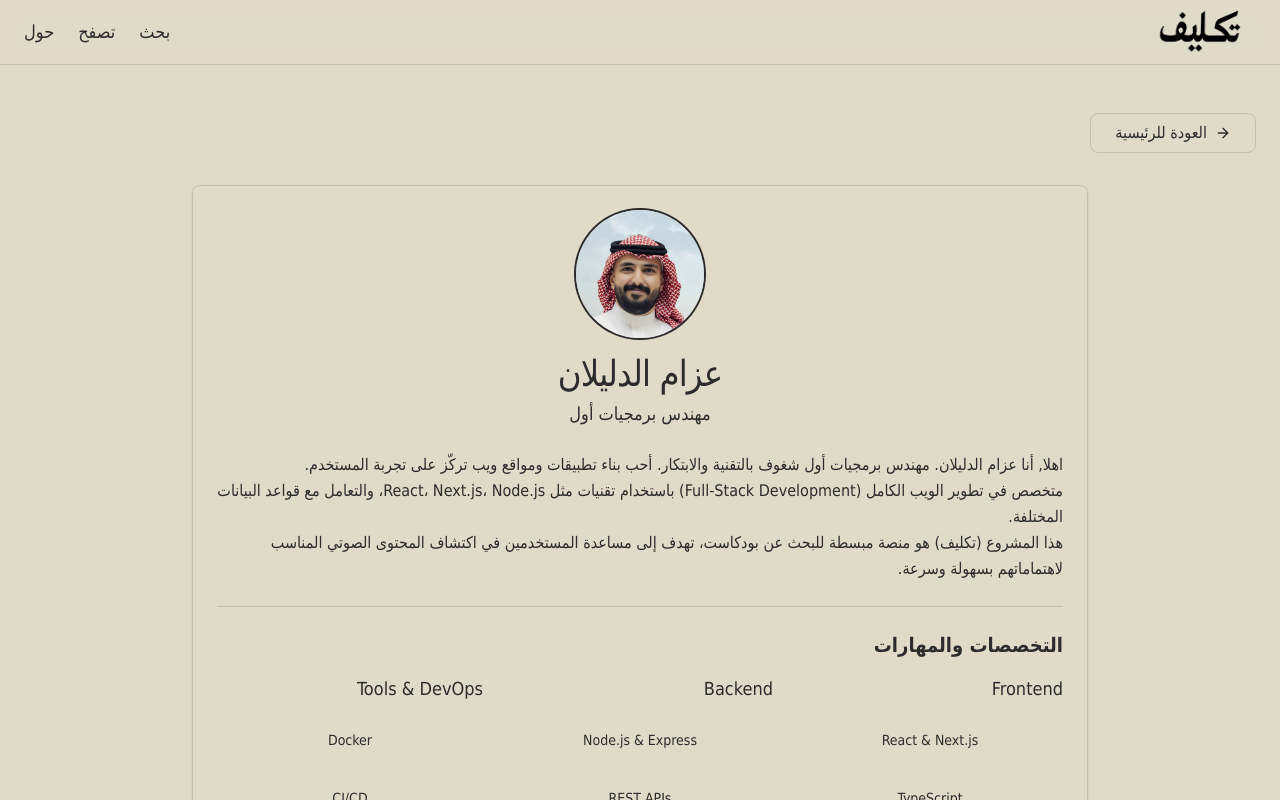
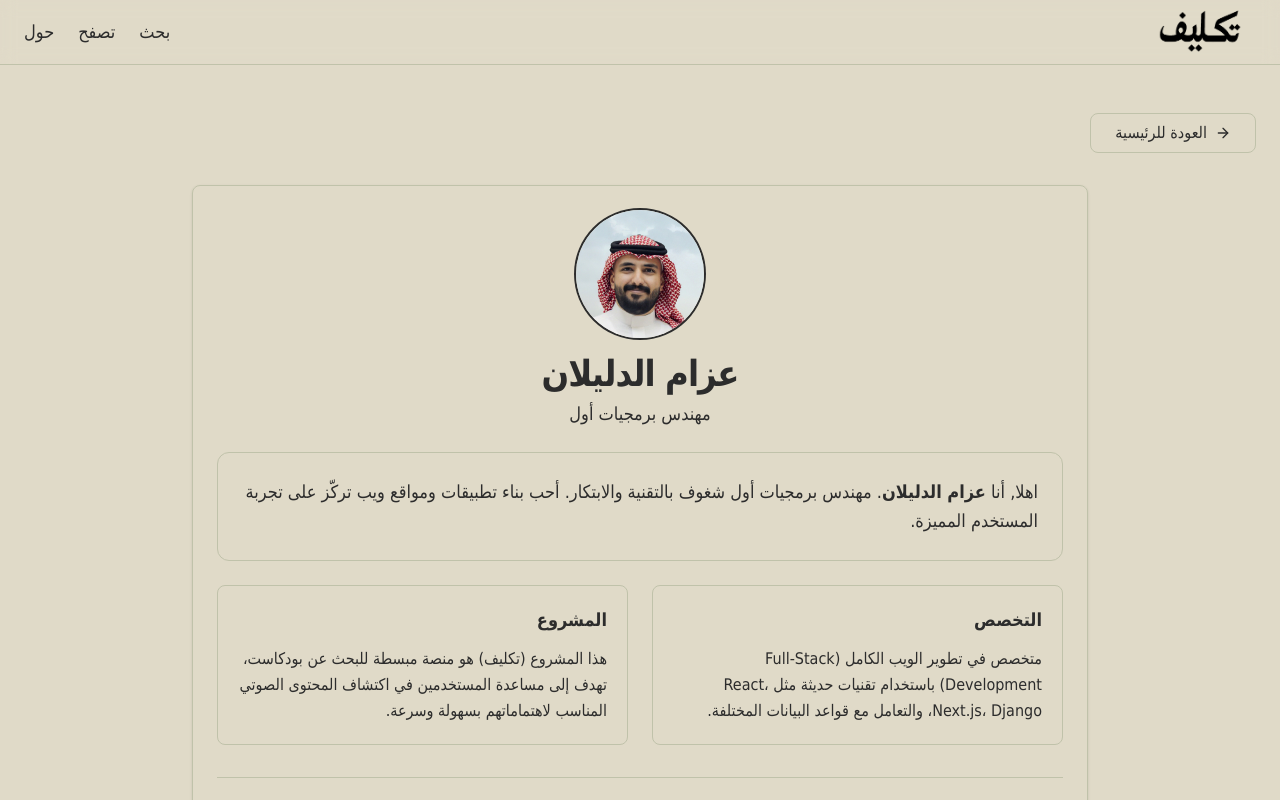
Before and after one commit to Azzam-Aldulaylan/Taklif, a Next.js app in the folder frontend/: page / in a window 1280 px wide. Both pictures are taken after a click on the button "حول". Shown: the top 800 px of the page. Built offline with nearby package versions, Linux system fonts and the light colour scheme; no server answers.

Commit message:
Refactor About Page

```diff
--- a/frontend/src/components/about-page.tsx
+++ b/frontend/src/components/about-page.tsx
@@ -10,24 +10,38 @@ interface AboutPageProps {
   onBack: () => void;
 }
 
-const SKILLS_CATEGORIES = [
+const skillsCategories = [
   {
     title: "Frontend",
-    skills: ["React & Next.js", "TypeScript", "Tailwind CSS", "UI/UX Design"]
+    skills: [
+      "React & Next.js",
+      "React Native",
+      "TypeScript",
+      "Tailwind CSS",
+      "UI/UX Design",
+    ],
   },
   {
     title: "Backend",
-    skills: ["Node.js & Express", "REST APIs", "PostgreSQL"]
+    skills: ["Django", "PHP Laravel", "NestJS", "REST APIs", "MySQL/PostgreSQL"],
   },
   {
     title: "Tools & DevOps",
-    skills: ["Docker", "CI/CD", "ArgoCD / Sentry / Grafana"]
-  }
+    skills: ["Docker", "CI/CD", "ArgoCD", "Sentry", "Grafana"],
+  },
 ];
 
-const CONTACT_INFO = [
-  { icon: Mail, text: "Aldulaylan.A@gmail.com" },
-  { icon: Globe, text: "LinkedIn" },
+const contactInfo = [
+  {
+    icon: Mail,
+    text: "Aldulaylan.A@gmail.com",
+    link: "mailto:Aldulaylan.A@gmail.com",
+  },
+  {
+    icon: Globe,
+    text: "LinkedIn",
+    link: "https://sa.linkedin.com/in/a-aldulaylan",
+  },
 ];
 
 export function AboutPage({ onBack }: AboutPageProps) {
@@ -57,28 +71,47 @@ export function AboutPage({ onBack }: AboutPageProps) {
                   className="w-full h-full object-cover"
                 />
               </div>
-              <CardTitle className="text-4xl font-light">
+              <CardTitle className="text-4xl text-primary">
                 عزام الدليلان
               </CardTitle>
               <p className="text-lg text-muted-foreground">مهندس برمجيات أول</p>
             </CardHeader>
-            <CardContent className="space-y-6">
-              <div className="prose prose-lg max-w-none text-right">
+            <CardContent className="space-y-8">
+              <div className="text-right space-y-6">
+                <div className="bg-gradient-to-r from-primary/5 to-primary/10 rounded-xl p-6 border border-primary/10">
+                  <p className="text-lg leading-relaxed text-foreground font-light">
+                    اهلا, أنا{" "}
+                    <span className="font-semibold text-primary">
+                      عزام الدليلان
+                    </span>
+                    . مهندس برمجيات أول شغوف بالتقنية والابتكار. أحب بناء
+                    تطبيقات ومواقع ويب تركّز على تجربة المستخدم المميزة.
+                  </p>
+                </div>
+
+                <div className="grid grid-cols-1 md:grid-cols-2 gap-6">
+                  <div className="bg-muted/30 rounded-lg p-5 border border-muted/50">
+                    <h4 className="text-lg font-semibold text-primary mb-3 flex items-center">
+                      التخصص
+                    </h4>
                     <p className="text-base leading-relaxed text-foreground">
-                  اهلا, أنا عزام الدليلان. مهندس برمجيات أول شغوف بالتقنية
-                  والابتكار. أحب بناء تطبيقات ومواقع ويب تركّز على تجربة
-                  المستخدم.
+                      متخصص في تطوير الويب الكامل (Full-Stack Development)
+                      باستخدام تقنيات حديثة مثل React، Next.js، Django، والتعامل
+                      مع قواعد البيانات المختلفة.
                     </p>
+                  </div>
+
+                  <div className="bg-muted/30 rounded-lg p-5 border border-muted/50">
+                    <h4 className="text-lg font-semibold text-primary mb-3 flex items-center">
+                      المشروع
+                    </h4>
                     <p className="text-base leading-relaxed text-foreground">
-                  متخصص في تطوير الويب الكامل (Full-Stack Development) باستخدام
-                  تقنيات مثل React، Next.js، Node.js، والتعامل مع قواعد البيانات
-                  المختلفة.
+                      هذا المشروع (تكليف) هو منصة مبسطة للبحث عن بودكاست، تهدف
+                      إلى مساعدة المستخدمين في اكتشاف المحتوى الصوتي المناسب
+                      لاهتماماتهم بسهولة وسرعة.
                     </p>
-                <p className="text-base leading-relaxed text-foreground">
-                  هذا المشروع (تكليف) هو منصة مبسطة للبحث عن بودكاست، تهدف إلى
-                  مساعدة المستخدمين في اكتشاف المحتوى الصوتي المناسب لاهتماماتهم
-                  بسهولة وسرعة.
-                </p>
+                  </div>
+                </div>
               </div>
 
               <div className="pt-6 border-t">
@@ -86,9 +119,9 @@ export function AboutPage({ onBack }: AboutPageProps) {
                   التخصصات والمهارات
                 </h3>
                 <div className="grid grid-cols-1 md:grid-cols-3 gap-6">
-                  {SKILLS_CATEGORIES.map((category, categoryIndex) => (
+                  {skillsCategories.map((category, categoryIndex) => (
                     <div key={categoryIndex} className="space-y-3">
-                      <h4 className="text-lg font-medium text-primary mb-3">
+                      <h4 className="text-lg font-medium text-primary text-center mb-3">
                         {category.title}
                       </h4>
                       <div className="space-y-2">
@@ -109,39 +142,20 @@ export function AboutPage({ onBack }: AboutPageProps) {
               <div className="pt-6 border-t">
                 <h3 className="text-xl font-semibold mb-4">التواصل</h3>
                 <div className="grid grid-cols-1 md:grid-cols-2 gap-4">
-                  {CONTACT_INFO.map(({ icon: Icon, text }, index) => (
-                    <div
+                  {contactInfo.map(({ icon: Icon, text, link }, index) => (
+                    <a
                       key={index}
-                      className="flex items-center space-x-3 p-3 bg-muted/30 rounded-lg"
+                      href={link}
+                      target="_blank"
+                      rel="noopener noreferrer"
                     >
+                      <div className="flex items-center space-x-3 p-3 bg-muted/30 rounded-lg">
                         <Icon className="h-5 w-5 text-primary" />
-                      <span className="text-sm">{text}</span>
+                        <span className="text-s mr-2">{text}</span>
                       </div>
+                    </a>
                   ))}
                 </div>
-              </div>
-            </CardContent>
-          </Card>
-
-          <Card>
-            <CardHeader>
-              <CardTitle className="text-2xl font-light">
-                حول مشروع تكليف
-              </CardTitle>
-            </CardHeader>
-            <CardContent>
-              <div className="prose max-w-none text-right">
-                <p className="text-base leading-relaxed text-foreground">
-                  تكليف هو مشروع شخصي يهدف إلى إنشاء منصة بحث متقدمة للبودكاست
-                  باللغة العربية. يستخدم المشروع تقنيات حديثة مثل Next.js 14 في
-                  الواجهة الأمامية و NestJS في الخلفية، مع التكامل مع iTunes API
-                  لجلب بيانات البودكاست.
-                </p>
-                <p className="text-base leading-relaxed text-foreground">
-                  الهدف من المشروع هو توفير تجربة بحث سلسة ومرئية جذابة
-                  للمستخدمين العرب الباحثين عن محتوى البودكاست المناسب
-                  لاهتماماتهم.
-                </p>
               </div>
             </CardContent>
           </Card>
```
Lines whose indentation alone changed are shown as unchanged.
